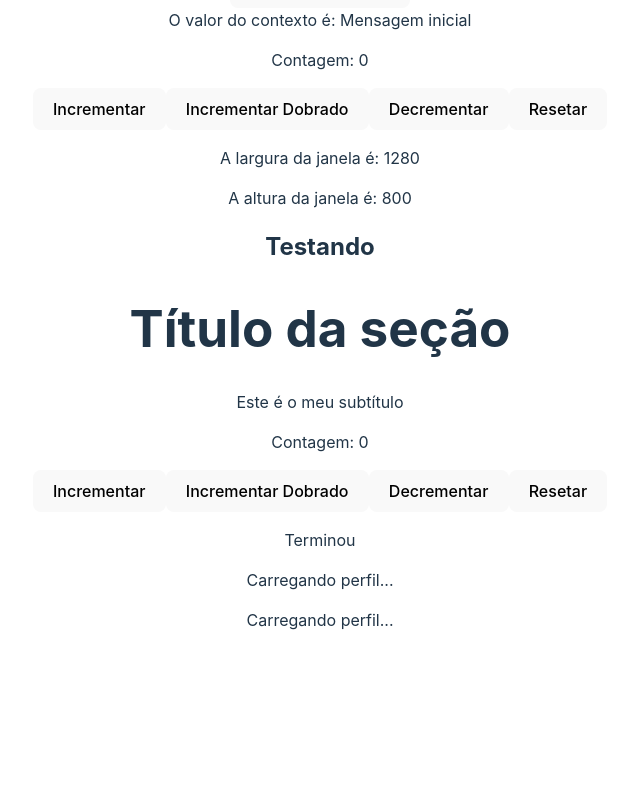
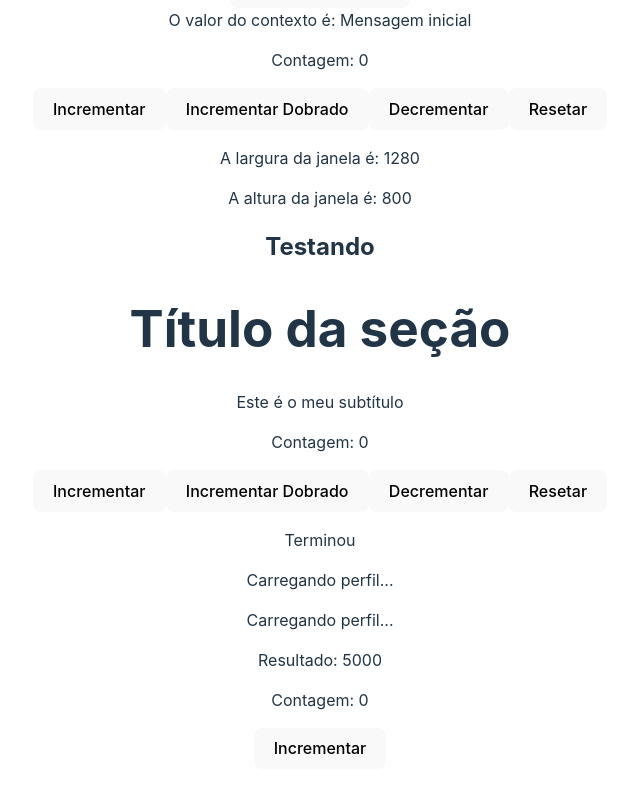
Before and after one commit to mariialauraa/react.js, a React (Vite) app in the folder 03_hooks/: page / in a window 1280 px wide. Shown: the part 242-1034 px from the top of the page, without its empty margins (320-960 px from the left). Before the commit the page ends 922 px from the top, so only its background shows below. Built offline with nearby package versions, Linux system fonts and the light colour scheme; no server answers.

Commit message:
useMemo e useCallback

```diff
--- a/03_hooks/src/App.jsx
+++ b/03_hooks/src/App.jsx
@@ -8,6 +8,8 @@ import Contador from './components/Contador'
 import DisplayWindowSize from './components/DisplayWindowSize'
 import Container from './components/Container'
 import PerfilDeUsuario from './components/PerfilDeUsuario'
+import CalculoPesado from './components/CalculoPesado'
+import ContadorCallback from './components/ContadorCallback'
 
 
 function App() {
@@ -16,6 +18,7 @@ function App() {
     {/* 2.1 useEffect */}
     <ExUseEffect />
     <Timer />
+
     {/* 2.2 useContext */}
     {/* aplicações de pequeno e médio porte, que precisam transferir o estado entre componentes */}
     <MeuContextoProvider>
@@ -23,21 +26,33 @@ function App() {
       <ComponenteFilho />
       <ValorDoContexto />
     </MeuContextoProvider>
+
     {/* 2.3 useReducer */}
     {/* estudos mais complexos */}
     <Contador />
+
     {/* 2.4 Custom hook */}
     <DisplayWindowSize />
+
     {/* 2.5 Slots e children props */}
     <Container>
       <h1>Título da seção</h1>
       <p>Este é o meu subtítulo</p>
       <Contador />
     </Container>
+
     {/* 2.6 Sicronizar o estado com props */}
     {/* prop => componente => chamada API => resulta em um dado */}
     <PerfilDeUsuario usuarioId={1}/>
     <PerfilDeUsuario usuarioId={2}/>
+
+    {/* 2.7 Hooks que ajudam na performance da aplicação */}
+    {/* useMemo*/}
+    <CalculoPesado numero={5}/>
+    {/* Caso não mude o valor do 'numero' o React salva o valor na memória e não recria a função 'CalculoPesado' */}
+
+    {/* useCallback */}
+    <ContadorCallback />
     </>
   )
 }
--- /dev/null
+++ b/03_hooks/src/components/CalculoPesado.jsx
@@ -0,0 +1,21 @@
+import { useMemo } from 'react'
+
+const CalculoPesado = ({ numero }) => {
+    const resultadoCalculoPesado = useMemo(() => {
+        return operacaoPesada(numero)
+    }, [numero])
+    // const resultadoCalculoPesado = 5000
+
+  return (
+    <div>
+        Resultado: {resultadoCalculoPesado}
+    </div>
+  )
+}
+
+const operacaoPesada = (num) => {
+    console.log("Realizando operacao pesada")
+    return num * 1000
+}
+
+export default CalculoPesado
--- /dev/null
+++ b/03_hooks/src/components/ContadorCallback.jsx
@@ -0,0 +1,33 @@
+import React, { useState, useCallback } from 'react'
+// React.memo != useMemo
+// React.memo serve para memorizar Componentes
+// useMemo serve para memorizar Valores
+
+// Componente botão que só renderiza novamente se sua prop 'onClick' mudar
+const Botao = React.memo(({ onClick, children }) => {
+    console.log("Botão renderizado:", children);
+    return <button onClick={onClick}>
+        {children}
+    </button>;
+});
+
+// Componente contador que usa useCallback para passar uma função de incremento ao botão
+const ContadorCallback = () => {
+    const [contador, setContador] = useState(0);
+
+    // A função 'incrementar' é memorizada com useCallback
+    // Ela só será recriada se 'contador' mudar
+    const incrementar = useCallback(() => {
+      setContador((contadorAnterior) => contadorAnterior + 1);
+    }, []);
+
+    return (
+      <div>
+        <p>Contagem: {contador}</p>
+        {/* Botao é um componente memoizado que só atualiza se 'incrementar' mudar */}
+        <Botao onClick={incrementar}>Incrementar</Botao>
+      </div>
+    );
+};
+
+export default ContadorCallback;
```
